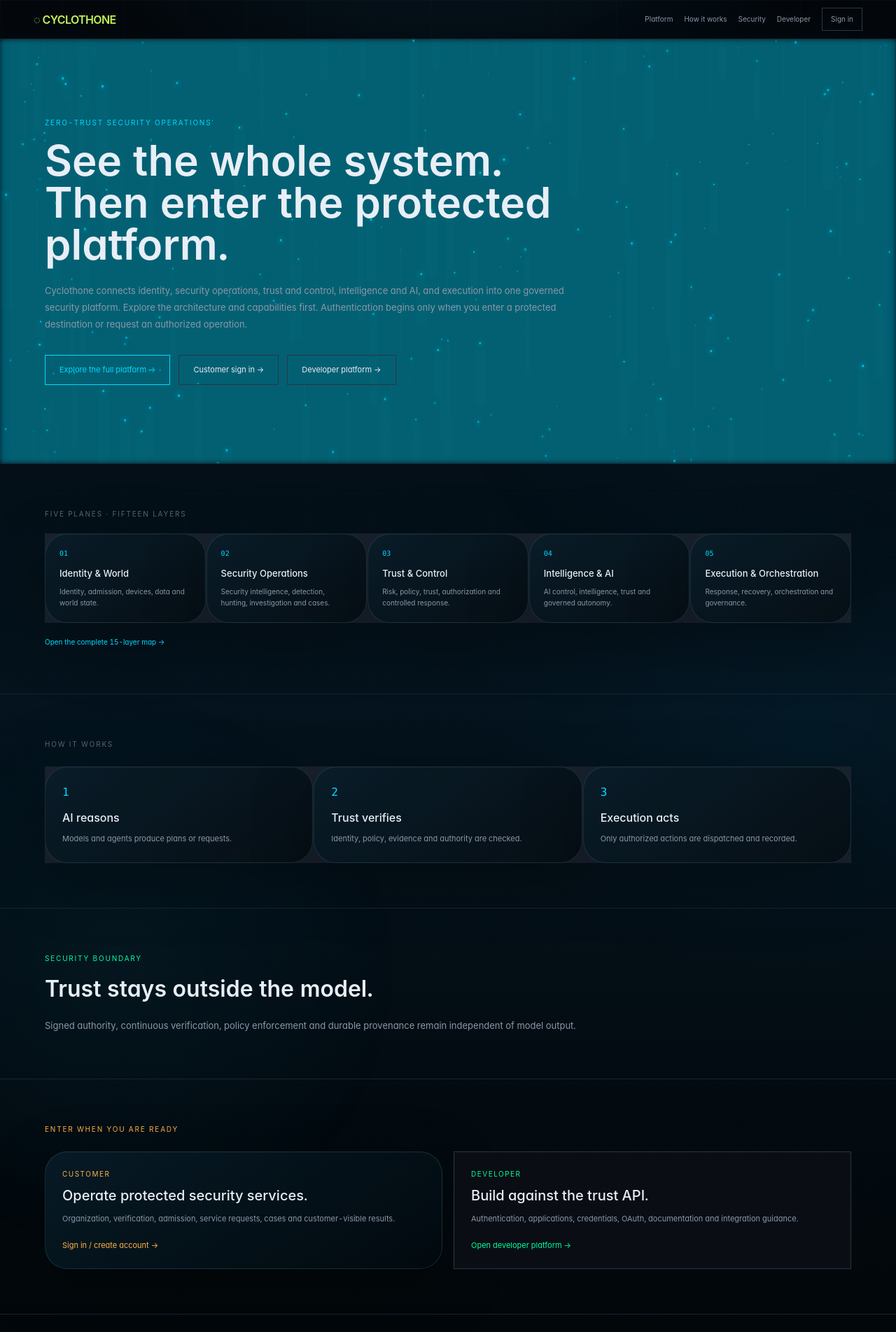
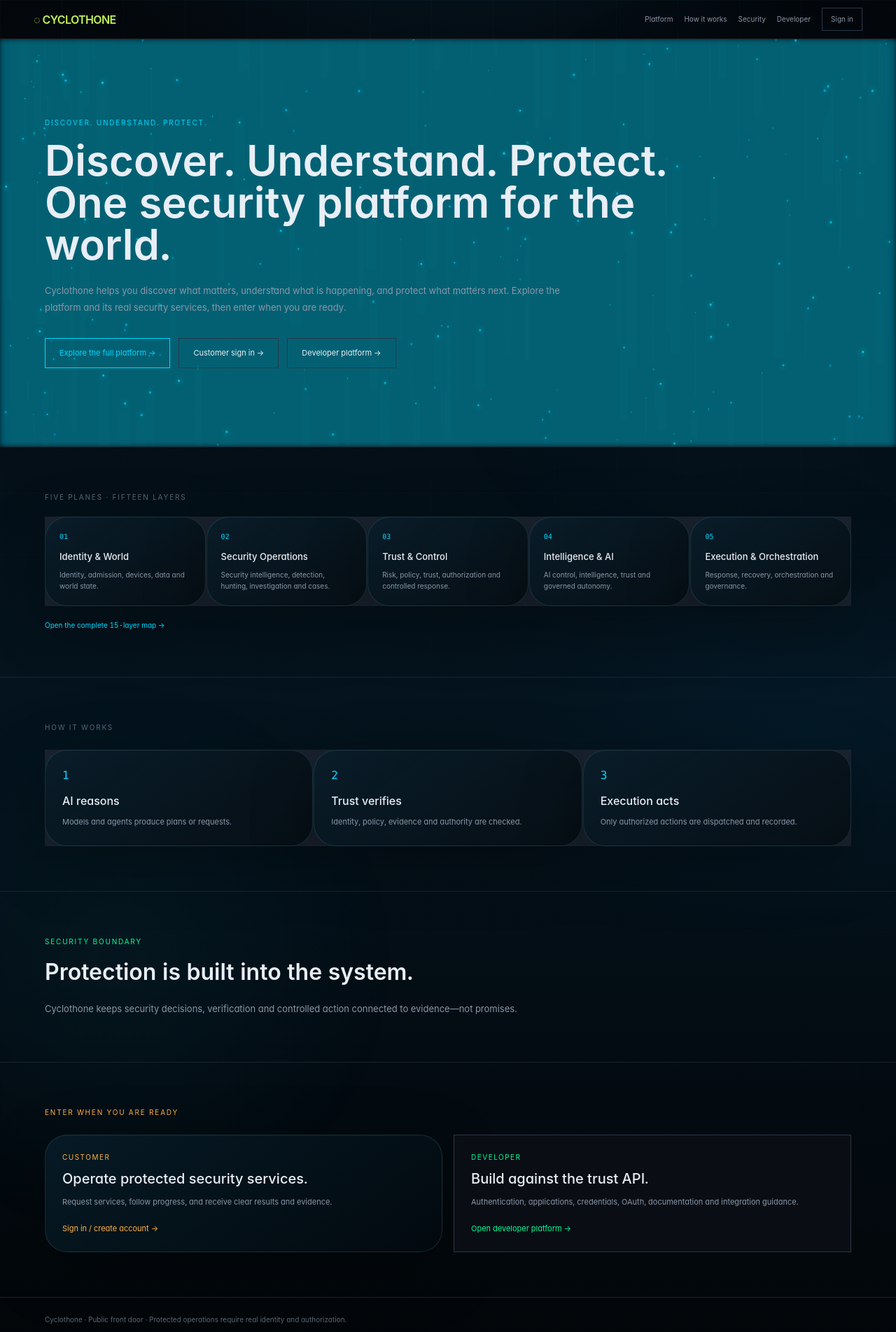
Before and after one commit to barron-Dev/barron-Dev, a Next.js app in the folder console/: page /surface in a window 1280 px wide. Shown: the top 1903 px of the page at 70% size. Built offline with nearby package versions, Linux system fonts and the light colour scheme; no server answers.

Commit message:
feat(home): make Discover Understand Protect the product identity

```diff
--- a/console/app/surface/page.tsx
+++ b/console/app/surface/page.tsx
@@ -28,12 +28,12 @@
       <section className="relative overflow-hidden border-b border-[#1a2330] px-5 py-20 md:px-16 md:py-28">
         <ParticleField />
         <div className="relative z-10 max-w-4xl">
-          <div className="text-[10px] uppercase tracking-[.18em] text-[#00d9ff]">Zero-trust security operations</div>
+          <div className="text-[10px] uppercase tracking-[.18em] text-[#00d9ff]">Discover. Understand. Protect.</div>
           <h1 className="mt-4 text-4xl font-semibold leading-tight md:text-6xl">
-            See the whole system.<br />Then enter the protected platform.
+            Discover. Understand. Protect.<br />One security platform for the world.
           </h1>
           <p className="mt-6 max-w-3xl text-sm leading-6 text-[#8a97a8]">
-            Cyclothone connects identity, security operations, trust and control, intelligence and AI, and execution into one governed security platform. Explore the architecture and capabilities first. Authentication begins only when you enter a protected destination or request an authorized operation.
+            Cyclothone helps you discover what matters, understand what is happening, and protect what matters next. Explore the platform and its real security services, then enter when you are ready.
           </p>
           <div className="mt-8 flex flex-wrap gap-3">
             <a href="/platform" className="border border-[#00d9ff] px-5 py-3 text-[11px] text-[#00d9ff]">Explore the full platform →</a>
@@ -77,9 +77,9 @@
       <section id="security" className="border-b border-[#1a2330] px-5 py-14 md:px-16 md:py-16">
         <div className="max-w-3xl">
           <div className="text-[10px] uppercase tracking-[.18em] text-[#00ff9d]">Security boundary</div>
-          <h2 className="mt-3 text-3xl font-semibold">Trust stays outside the model.</h2>
+          <h2 className="mt-3 text-3xl font-semibold">Protection is built into the system.</h2>
           <p className="mt-4 text-sm leading-6 text-[#8a97a8]">
-            Signed authority, continuous verification, policy enforcement and durable provenance remain independent of model output.
+            Cyclothone keeps security decisions, verification and controlled action connected to evidence—not promises.
           </p>
         </div>
       </section>
@@ -90,7 +90,7 @@
           <a href={CUSTOMER + "/login"} className="cyclo-stage p-6 hover:border-[#ffb347]">
             <div className="text-[10px] uppercase tracking-[.15em] text-[#ffb347]">Customer</div>
             <h2 className="mt-2 text-xl font-medium">Operate protected security services.</h2>
-            <p className="mt-2 text-xs leading-5 text-[#8a97a8]">Organization, verification, admission, service requests, cases and customer-visible results.</p>
+            <p className="mt-2 text-xs leading-5 text-[#8a97a8]">Request services, follow progress, and receive clear results and evidence.</p>
             <div className="mt-5 text-[11px] text-[#ffb347]">Sign in / create account →</div>
           </a>
           <a href={DEVELOPERS} className="border border-[#2a3646] bg-[#0a0e14] p-6 hover:border-[#00ff9d]">
```
